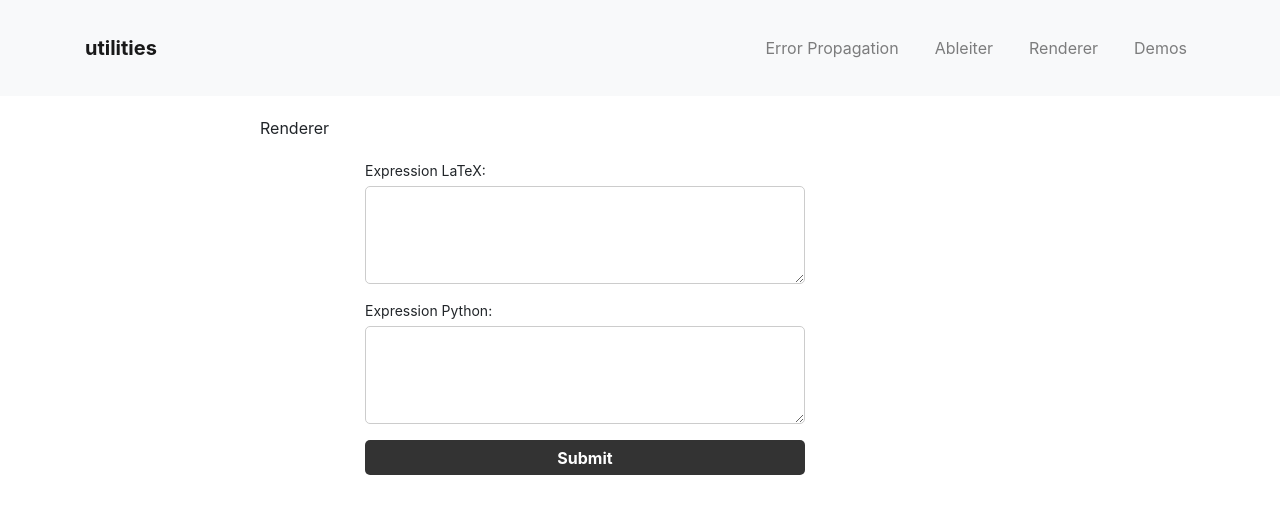
After one commit to skatilmi/ErrorPropagation, a Flask app: page /renderer in a window 1280 px wide. The commit adds this page. Shown: the top 514 px of the page. Run offline with Flask 2, Linux system fonts and the light colour scheme; some libraries are stand-ins or nearby versions.

Commit message:
added renderer tab

```diff
--- a/Error_minimal_for_web.py
+++ b/Error_minimal_for_web.py
@@ -55,30 +55,19 @@ class Code:
     def __init__(self, x_, f_):
         raw_code = inspect.getsource(
             sp.lambdify(x_, f_)).split('return')[-1]
-        raw_code = raw_code.replace('exp', 'np.exp')
-        raw_code = raw_code.replace('sqrt', 'np.sqrt')
+        replace = {
+            'exp': 'np.exp', 'sqrt': 'np.sqrt',
+            'sin': 'np.sin', 'cos': 'np.cos', 'tan': 'np.tan',
+            'sinc': 'np.sinc',
+            'atan': 'np.arctan', 'asin': 'np.arcsin', 'acos': 'np.arccos',
+            'tanh': 'np.tanh', 'sinh': 'np.sinh', 'cosh': 'np.cosh',
+            'log': 'np.log',
+            'abs': 'np.abs', 'max': 'np.max', 'min': 'np.min',
 
-        raw_code = raw_code.replace('sin', 'np.sin')
-        raw_code = raw_code.replace('cos', 'np.cos')
-        raw_code = raw_code.replace('tan', 'np.tan')
 
-        raw_code = raw_code.replace('sinc', 'np.sinc')
-
-        raw_code = raw_code.replace('atan', 'np.arctan')
-        raw_code = raw_code.replace('asin', 'np.arcsin')
-        raw_code = raw_code.replace('acos', 'np.arccos')
-
-        raw_code = raw_code.replace('tanh', 'np.tanh')
-        raw_code = raw_code.replace('sinh', 'np.sinh')
-        raw_code = raw_code.replace('cosh', 'np.cosh')
-
-        raw_code = raw_code.replace('log', 'np.log')
-
-        raw_code = raw_code.replace('abs', 'np.abs')
-        raw_code = raw_code.replace('max', 'np.max')
-        raw_code = raw_code.replace('min', 'np.min')
-        raw_code = raw_code.replace('sign', 'np.sign')
-
+        }
+        for k, v in replace.items():
+            raw_code = raw_code.replace(k, v)
         self.raw_code = raw_code
         self.t = sp.lambdify(x_, f_)
 
@@ -98,7 +87,8 @@ class Error_propagation:
         self.params: dict = {}
         self.params['f'] = mathpix(f'{self.function_name} = {self._f}')
         self.params['f_raw'] = f'{self.function_name} = {self._f}'
-        self.params['f_raw_svg'] = mathpix(f'{self.function_name} = {self._f}').replace('\\', '\\\\')
+        self.params['f_raw_svg'] = mathpix(
+            f'{self.function_name} = {self._f}').replace('\\', '\\\\')
 
     def get_free_symbols_as_latex(self):
         a = ', '.join(list(map(sp.latex, self.f.free_symbols)))
@@ -135,11 +125,13 @@ class Error_propagation:
 
         f = arg
         for symbol in f.free_symbols:
-            f = f.subs(sp.Symbol('\\Delta '+str(symbol)), symbol, sp.Symbol('\\Delta '+str(symbol)+'_\\%'))
+            f = f.subs(sp.Symbol('\\Delta '+str(symbol)), symbol,
+                       sp.Symbol('\\Delta '+str(symbol)+'_\\%'))
 
         f = arg
         for symbol in f.free_symbols:
-            f = f.subs(sp.Symbol('\\Delta '+str(symbol)), symbol * sp.Symbol('\\Delta '+str(symbol)+'_rel'))
+            f = f.subs(sp.Symbol('\\Delta '+str(symbol)), symbol *
+                       sp.Symbol('\\Delta '+str(symbol)+'_rel'))
 
         return self.F*sp.simplify(sp.sqrt(f))
 
@@ -204,8 +196,10 @@ class Error_propagation:
         p = str(expression).replace('\\', '').replace('Delta ', 'Delta_')
         c: str = Code(sp.Symbol('xxx'), p).raw_code[1:-1]
 
-        free_symbols: List[str] = [str(i).replace('\\', '').replace('Delta ', 'Delta_') for i in expression.free_symbols]
-        free_symbols = [i if str(i) != function_name else f'{function_name}_data' for i in free_symbols]
+        free_symbols: List[str] = [str(i).replace('\\', '').replace(
+            'Delta ', 'Delta_') for i in expression.free_symbols]
+        free_symbols = [i if str(
+            i) != function_name else f'{function_name}_data' for i in free_symbols]
         free_symbols.sort()
 
         if relative_to_f:
@@ -226,26 +220,49 @@ def warp_in_function_syntax(function_name: str, keys: List[str], return_value: s
 
 class Ableiter:
     def __init__(self, expression) -> None:
+        function_name = ''
+        if '=' in expression:
+            function_name, expression = expression.split('=')
         self.f = sp.parse_expr(expression)
         self.params = {}
         self.params['f_raw'] = expression
-        self.params['f'] = mathpix(sp.latex(self.f))
-        self.params['free_symbols'] = [mathpix(sp.latex(i)) for i in self.f.free_symbols]
+        if function_name:
+            self.params['f'] = mathpix(
+                sp.latex(function_name)+'='+sp.latex(self.f))
+            print(self.params['f'])
+            print(function_name)
+        else:
+            self.params['f'] = mathpix(sp.latex(self.f))
+
+        self.params['free_symbols'] = [
+            mathpix(sp.latex(i)) for i in self.f.free_symbols]
+
+        self.params['free_symbols_deriv_raw'] = []
+
+        for i in self.f.free_symbols:
+            to_append: str = str(sp.latex(sp.diff(self.f, i)))
+            if function_name:
+                to_append = r'\frac{\partial '+function_name + \
+                    r'}{\partial '+sp.latex(i)+'} = ' + to_append
+            self.params['free_symbols_deriv_raw'] += [to_append]
+
         self.params['free_symbols_deriv'] = [
-            mathpix(sp.latex(
-                sp.diff(self.f, i)))
-            for i in self.f.free_symbols
+            mathpix(i) for i in self.params['free_symbols_deriv_raw']]
+        self.params['deriv_symbols'] = [
+            mathpix(r'\frac{\partial '+function_name+r'}{\partial '+sp.latex(i)+'}') for i in self.f.free_symbols
         ]
-        self.params['deriv_symbols'] = [
 
-            mathpix(r'\frac{\partial}{\partial '+sp.latex(i)+'}') for i in self.f.free_symbols
-        ]
-        self.params['free_symbols_deriv_raw'] = [
-            str(sp.latex(
-                sp.diff(self.f, i)))
-            for i in self.f.free_symbols
-        ]
-        self.params['deriv_symbols'] = [
 
-            mathpix(r'\frac{\partial}{\partial '+sp.latex(i)+'}') for i in self.f.free_symbols
-        ]
+class Renderer:
+    def __init__(self, expression_latex='', expression_python="") -> None:
+        self.expression_latex = expression_latex
+        self.expression_python = expression_python
+        self.params = {}
+        if expression_latex and not expression_python:
+            self.params['rendered'] = mathpix(expression_latex)
+        elif expression_python and not expression_latex:
+            latex = sp.latex(sp.parse_expr(expression_python.replace(
+                'np.', '').replace('math.', '').replace('sp.', '')))
+            self.params['rendered'] = mathpix(latex)
+        else:
+            self.params['rendered'] = mathpix(expression_latex)
--- a/app.py
+++ b/app.py
@@ -1,6 +1,6 @@
 from markupsafe import escape
 from flask import Flask, render_template, request, redirect, url_for, flash, jsonify
-from Error_minimal_for_web import Error_propagation, greek_letters, mathpix, Field, Demo, inline_rep, Ableiter
+from Error_minimal_for_web import Error_propagation, greek_letters, mathpix, Field, Demo, inline_rep, Ableiter, Renderer
 app = Flask(__name__)
 
 
@@ -60,7 +60,21 @@ def page_ableiter_post():
     return render_template('ableiter.html', ableiter=ableiter)
 
 
-@app.route('/demos/<demo_name>')
+@app.route('/renderer')
+def page_renderer():
+    return render_template('renderer.html')
+
+
+@app.route('/renderer', methods=['POST'])
+def page_renderer_post():
+    expression_python = request.form['expression_python']
+    expression_latex = request.form['expression_latex']
+    renderer = Renderer(expression_python=expression_python,
+                        expression_latex=expression_latex)
+    return render_template('renderer.html', renderer=renderer)
+
+
+@ app.route('/demos/<demo_name>')
 def page_demos_list(demo_name):
     for demo in demo_fields:
         print(demo.demo_name)
@@ -76,12 +90,12 @@ def page_demos_list(demo_name):
     return render_template('comm.html', coockie=Coockie(), fields=demo_fields)
 
 
-@app.route('/error')
+@ app.route('/error')
 def page_home():
     return render_template('error.html', **params_home)
 
 
-@app.route('/error', methods=['POST'])
+@ app.route('/error', methods=['POST'])
 def page_home_post():
     E = Error_propagation(
         request.form['expression'], get_relative_error_checkbox(), request.form['fname'])
@@ -110,5 +124,5 @@ def get_relative_error_checkbox():
 
 
 if __name__ == '__main__':
-    #app.run(host='192.168.178.125', port=5000)
-    app.run(host='0.0.0.0')
+    # app.run(host='192.168.178.125', port=5000)
+    app.run(host='0.0.0.0', debug=True)
--- a/static/funcs.js
+++ b/static/funcs.js
@@ -54,6 +54,10 @@ function downloadSVGAsPNG2(buttonElement, scale) {
     console.log(buttonElement.parentElement.parentElement)
     _downloadSVGAsPNG(svgElement, buttonElement, scale);
 
+}
+function downloadSVGAsPNG3(buttonElement, scale) {
+    var svgElement = buttonElement.parentElement.parentElement.querySelector('.renderer_area > button > mjx-container > svg');
+    _downloadSVGAsPNG(svgElement, buttonElement, scale);
 }
 
 function copyCode2(button) {
--- a/static/styles/mainpage.css
+++ b/static/styles/mainpage.css
@@ -60,6 +60,14 @@ body {
 .form input[type="text"] {
     width: 80%;
     height: 30px;
+    padding: 0 10px;
+    border: 1px solid #ccc;
+    border-radius: 5px;
+    margin-bottom: 10px;
+}
+
+.form textarea[type="text"] {
+    width: 80%;
     padding: 0 10px;
     border: 1px solid #ccc;
     border-radius: 5px;
--- a/templates/index.html
+++ b/templates/index.html
@@ -36,16 +36,10 @@
       <a class="navbar-brand" href="/">utilities</a>
       <div class="collapse navbar-collapse" id="navbarNav">
         <ul class="navbar-nav">
-          <li class="nav-item ">
-            <!-- <a class="nav-link" href="/home">Error Propagation<span class="sr-only">(current)</span></a> -->
-            <a class="nav-link" href="/error">Error Propagation</a>
-          </li>
-          <li class="nav-item">
-            <a class="nav-link" href="/demos">demos</a>
-          </li>
-          <li class="nav-item">
-            <a class="nav-link" href="/ableiter">Ableiter</a>
-          </li>
+          <li class="nav-item "><a class="nav-link" href="/error">Error Propagation</a></li>
+          <li class="nav-item"><a class="nav-link" href="/ableiter">Ableiter</a></li>
+          <li class="nav-item"><a class="nav-link" href="/renderer">Renderer</a></li>
+          <li class="nav-item"><a class="nav-link" href="/demos">Demos</a></li>
         </ul>
       </div>
     </div>
--- /dev/null
+++ b/templates/renderer.html
@@ -0,0 +1,48 @@
+{% extends "index.html" %} {% block title %}Home{% endblock %} {% block content
+%}
+
+<div class="description">
+
+
+  Renderer
+
+  <div class="form">
+    <form method="POST">
+
+
+      <div class="fromdescription">
+        <label>Expression LaTeX:</label>
+        <textarea type="text" rows="4" cols="50" name="expression_latex" id="expression_latex"></textarea><br />
+
+      </div>
+
+      <div class="fromdescription">
+        <label>Expression Python:</label>
+        <textarea type="text" rows="4" cols="50" name="expression_python" id="expression_python"></textarea><br />
+      </div>
+      <input type="submit" value="Submit" /><br />
+
+    </form>
+    <script>
+      document.getElementById("expression_python").value = "{{request.form['expression_python']}}";
+      document.getElementById("expression_latex").value = "{{request.form['expression_latex']}}";
+    </script>
+    <div>
+      <!-- area to display the rendered latex code -->
+      {% if renderer %}
+      <div class="renderer_area">
+        <button type="button" class="demo_btn">{{renderer.params.rendered}}</button>
+
+        <div class="save_area">
+          <button type="button" class="demo_btn" onclick="downloadSVGAsPNG3(this,5)">png</button>
+          <button type="button" class="demo_btn" disabled="true" onclick="copyCode3(this)">copy LaTeX</button>
+          <button type="button" class="demo_btn" disabled="true" onclick="copyCode3(this)">copy python</button>
+
+        </div>
+      </div>
+
+      {% endif %}
+    </div>
+  </div>
+</div>
+{% endblock %}
```
Also changed, not shown: templates/ableiter.html (+8 -1 lines).
